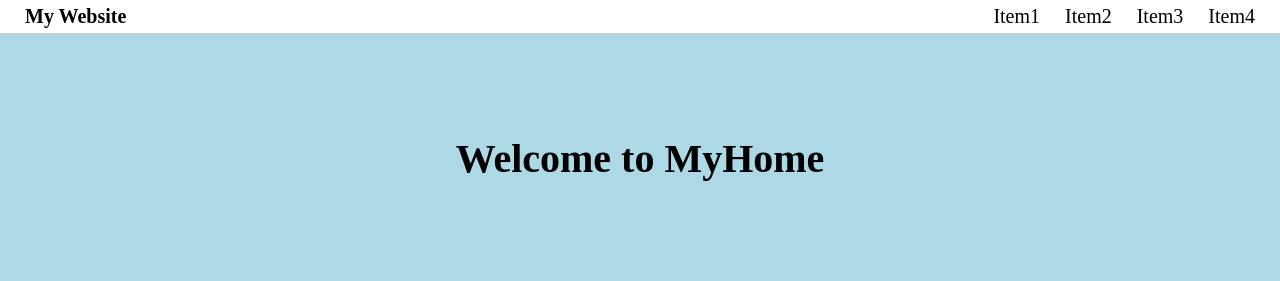
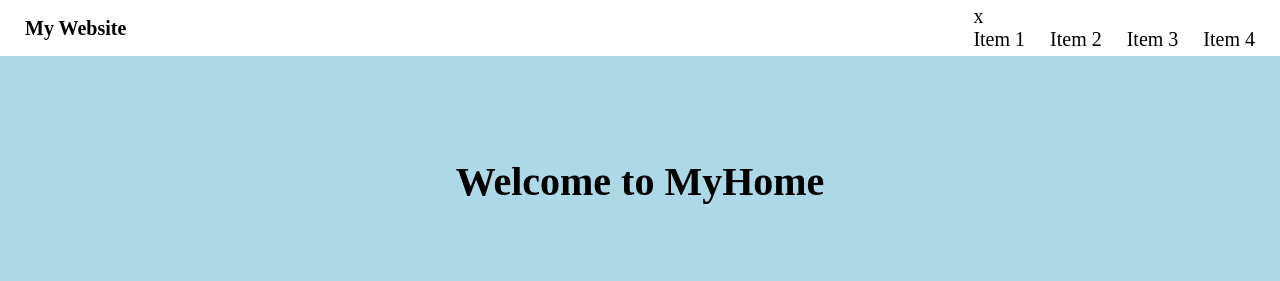
Before and after one commit to WendyWang1031/WeHelp, a plain HTML site: page week1/index.html in a window 1280 px wide. Shown: the top 281 px of the page. Drawn offline with Linux system fonts and the light colour scheme.

Commit message:
add X btn

```diff
--- a/week1/index.html
+++ b/week1/index.html
@@ -10,11 +10,12 @@
     <header class="navbar-area">
       <div class="header-title">My Website</div>
       <nav class="navbar-nav">
+        <div class="close-btn">x</div>
         <ul>
-          <li>Item1</li>
-          <li>Item2</li>
-          <li>Item3</li>
-          <li>Item4</li>
+          <li>Item 1</li>
+          <li>Item 2</li>
+          <li>Item 3</li>
+          <li>Item 4</li>
         </ul>
         <div class="mobile-menu">
           <img
@@ -95,4 +96,5 @@
       </section>
     </main>
   </body>
+  <script src="/app.js"></script>
 </html>
```
